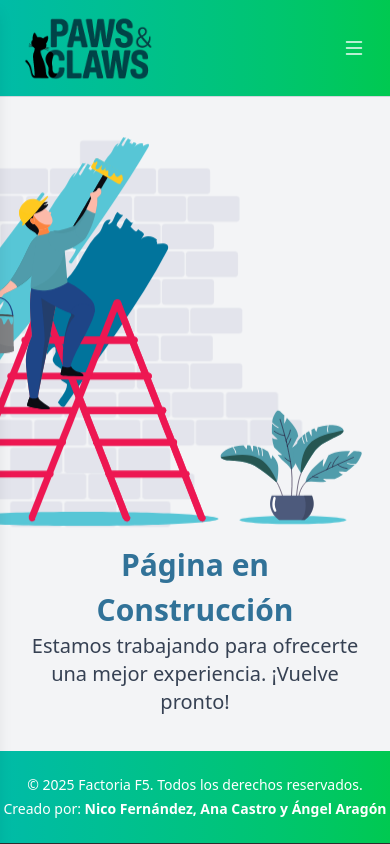
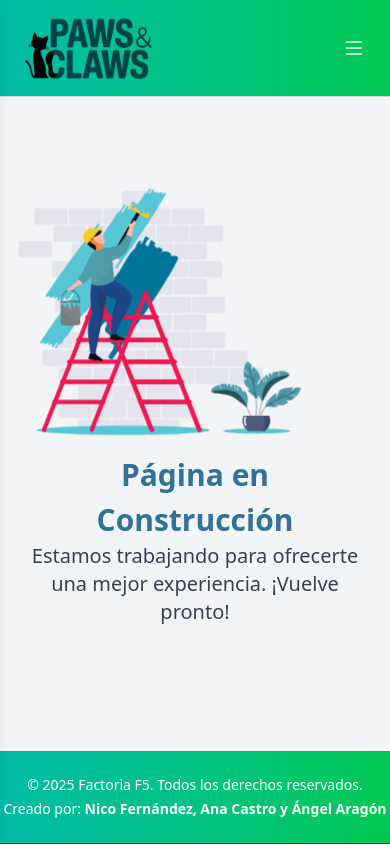
Before and after one commit to srlsrx/MichisApp, a React (Vite) app: page /adopt in a window 390 px wide. Built offline with nearby package versions, Linux system fonts and the light colour scheme.

Commit message:
fix animation width on mobile and desktop

```diff
--- a/src/pages/Adopt/Adopt.jsx
+++ b/src/pages/Adopt/Adopt.jsx
@@ -19,8 +19,8 @@ import constructionAnimation from "../../assets/construction-animation.json";
  */
 const Adopt = () => {
   return (
-    <div className="flex flex-col items-center justify-center h-[calc(100vh-190px)] text-center bg-gray-100 px-6 w-full overflow-hidden">
-      <Lottie animationData={constructionAnimation} className="w-[600px] mb-[-90px] mt-[-100px]" />
+    <div className="flex flex-col items-center justify-center h-[calc(100vh-190px)] text-center bg-gray-100 px-6 w-full">
+      <Lottie animationData={constructionAnimation} className="w-[380px] md:w-[550px] mb-[-50px] mt-[-100px]" />
       <h1 className="text-[30px] font-bold text-[#317298] md:text-5xl lg:text-7xl">Página en Construcción</h1>
       <p className="text-xl mt-0 text-gray-700 max-w-[600px] md:text-3xl lg:text-4xl lg:mt-4">
         Estamos trabajando para ofrecerte una mejor experiencia. ¡Vuelve pronto!
```
